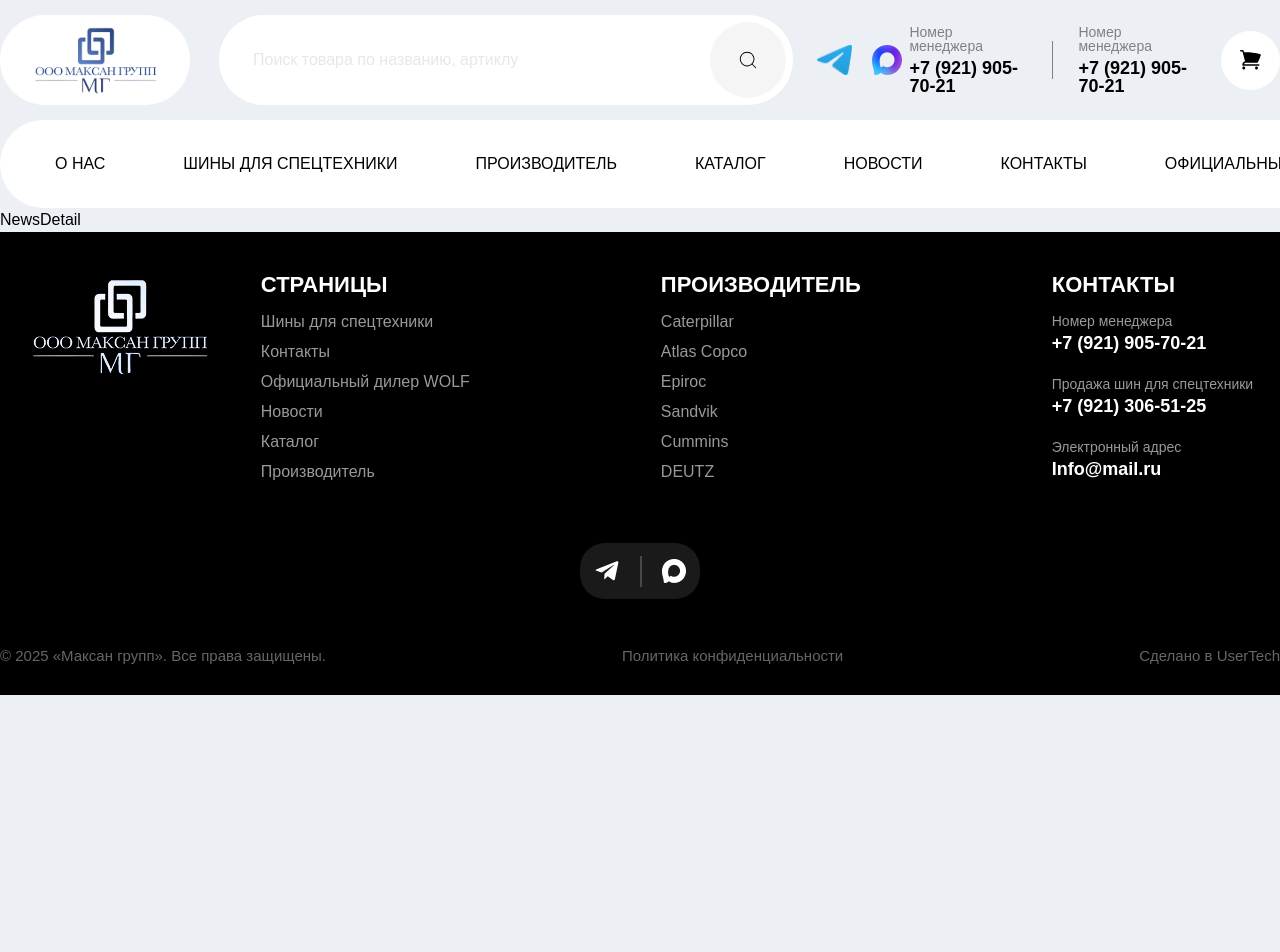
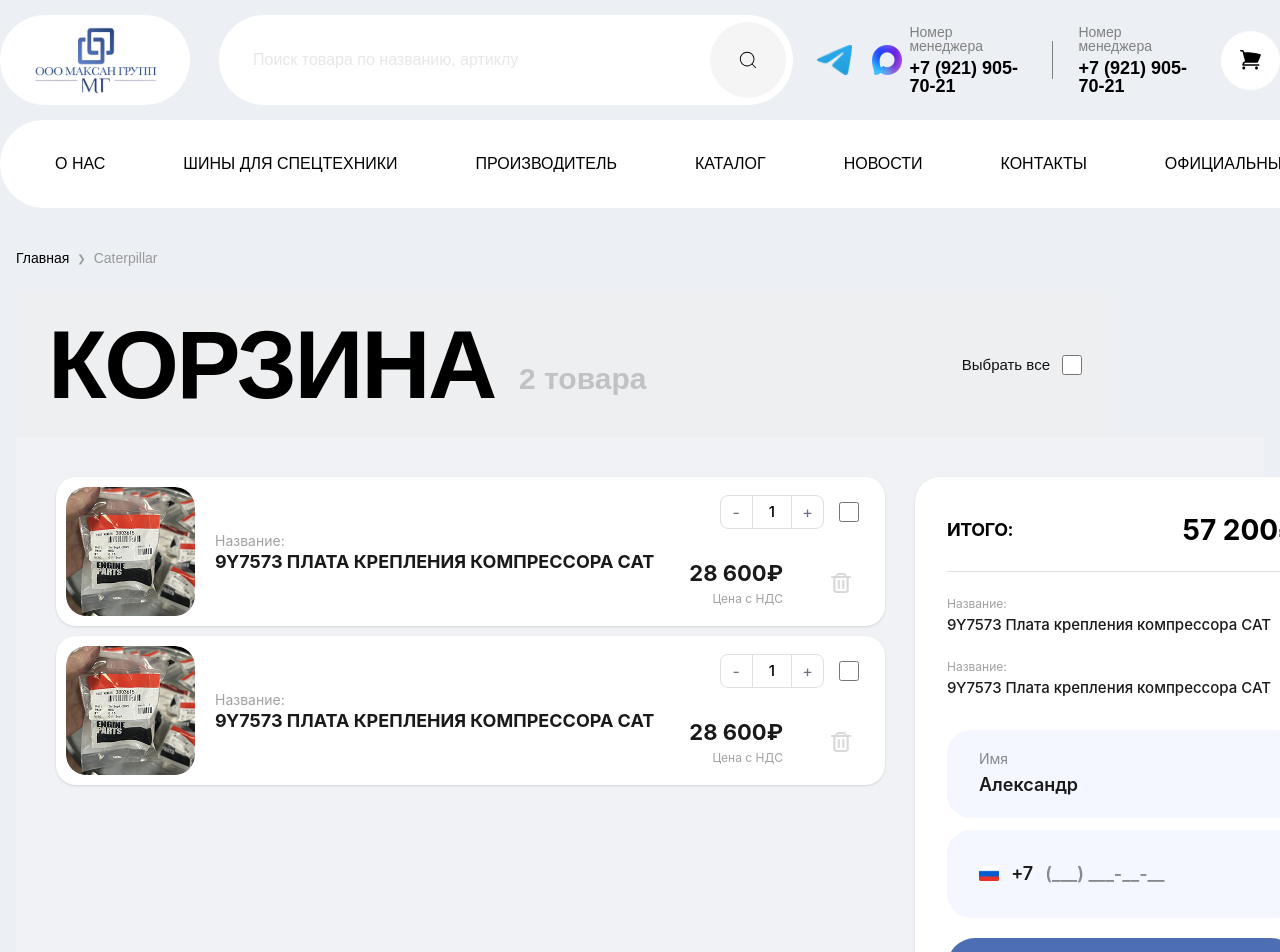
Before and after one commit to KJDev99/shina, a React (Vite) app: page /news/1 in a window 1280 px wide. Shown: the top 952 px of the page. Before the commit the page ends 800 px from the top, so only its background shows below. Built offline with nearby package versions, Linux system fonts and the light colour scheme; a web font is replaced by a local one.

Commit message:
tayyor boldi

```diff
--- a/src/components/news/newsDetail.jsx
+++ b/src/components/news/newsDetail.jsx
@@ -4,6 +4,11 @@ import Badge from "../ui/Badge";
 export default function NewsDetail() {
   return (
     <div>
+      <div className="flex items-center gap-2 mb-6 text-[14px]">
+        <span className="text-black">Главная</span>
+        <span className="text-[#999999] text-[10px]">❯</span>
+        <span className="text-[#999999]">Caterpillar</span>
+      </div>
     </div>
   );
 }
--- a/src/components/ui/Siroj.jsx
+++ b/src/components/ui/Siroj.jsx
@@ -1,9 +1,43 @@
-import React from 'react'
+import React from "react";
 
 export default function Sirojcard() {
   return (
-    <div className='max-w-7xl m-auto'>
-    <div className="w-[351px] h-[428px] rounded-3xl"></div>
+    <div className="w-[829px] h-[149px] rounded-[20px] bg-white flex items-center p-[10px] gap-[20px]">
+      <div className="w-[129px] h-[129px] rounded-[20px] overflow-hidden flex-shrink-0">
+        <img
+          src="/quvonch/Siroj/hi.png"
+          alt=""
+          className="w-full h-full object-cover"
+        />
+      </div>
+
+      <div className="flex flex-col justify-center flex-1">
+        <p className="text-[15px] font-normal text-gray-400">Название:</p>
+        <h2 className="text-[20px] font-semibold leading-tight">
+          9Y7573 ПЛАТА КРЕПЛЕНИЯ КОМПРЕССОРА CAT
+        </h2>
+      </div>
+
+      <div className="flex flex-col items-end justify-between h-full">
+        <div className="flex items-center gap-[11px] ">
+          <button className="w-[30px] h-[30px] rounded-md border">-</button>
+          <span className="text-[16px]">1</span>
+          <button className="w-[30px] h-[30px] rounded-md border">+</button>
+          <input type="checkbox" className="ml-[41px] w-[18px] h-[18px]" />
+        </div>
+
+        <div className="flex items-center gap-[15px]">
+          <div className="text-right">
+            <p className="text-[20px] font-semibold">28 600₽</p>
+            <p className="text-[12px] text-gray-400">Цена с НДС</p>
+          </div>
+          <img
+            src="/quvonch/Siroj/bye.png"
+            alt=""
+            className="w-[20px] h-[20px] ml-[48px]"
+          />
+        </div>
+      </div>
     </div>
-  )
+  );
 }
--- a/src/components/ui/cantactform.jsx
+++ b/src/components/ui/cantactform.jsx
@@ -1,4 +1,3 @@
-
 export default function CantactForm() {
   return (
     <div className="w-[1400px] m-auto h-[435px] rounded-[25px] mb-[100px] bg-white  mt-[150px]">
@@ -18,28 +17,41 @@ export default function CantactForm() {
         />
       </div>
 
-            <div className="flex gap-[11px] mt-[30px] ">
-                <button className="w-[352px] h-[101px]  ml-[11px] rounded-3xl bg-[#F4F7FF]">
-                    <h1 className="text-[#848B8C] text-base font-nor">Имя</h1>
-                    <h2 className="text-lg font-medium">Александр</h2>
-                </button>
-                <button className="w-[353px] h-[101px]  rounded-3xl bg-[#F4F7FF]">
-                    <h1 className="text-[#848B8C] font-normal text-lg">
-                        Электронный адрес
-                    </h1>
-                </button>
-                <button className="w-[352px] h-[101px]  rounded-3xl bg-[#F4F7FF]">
-                    <div className="flex gap-3 ml-[25px]">
-                        {" "}
-                        <img src="/quvonch/Siroj/image0.png" alt="" />
-                        <h2>+7</h2>
-                        <h3 className="text-[#848B8C]">(___) ___-__-__</h3>
+      <div className="flex gap-3 mt-8">
+        <div className="w-[352px] h-[101px] rounded-3xl bg-[#F4F7FF] flex flex-col justify-center px-6">
+          <label className="text-[#848B8C] text-sm">Имя</label>
+          <input
+            type="text"
+            placeholder="Александр"
+            className="bg-transparent text-lg font-medium outline-none placeholder:text-black"
+          />
         </div>
-                </button>
-                <button className="w-[263px] h-[101px]  rounded-3xl bg-[#355094]">
-                    <h1 className="text-white">Отправить</h1>
+
+        <div className="w-[352px] h-[101px] rounded-3xl bg-[#F4F7FF] flex flex-col justify-center px-6">
+          <label className="text-[#848B8C] text-sm">Электронный адрес</label>
+          <input
+            type="email"
+            placeholder="example@mail.com"
+            className="bg-transparent text-lg font-medium outline-none"
+          />
+        </div>
+
+        <div className="w-[352px] h-[101px] rounded-3xl bg-[#F4F7FF] flex items-center px-6">
+          <div className="flex items-center gap-3 w-full">
+            <img src="/quvonch/Siroj/image0.png" alt="" className="w-6 h-6" />
+            <span className="text-lg font-medium">+7</span>
+            <input
+              type="tel"
+              placeholder="(___) ___-__-__"
+              className="bg-transparent text-lg outline-none w-full placeholder:text-[#848B8C]"
+            />
+          </div>
+        </div>
+
+        <button className="w-[263px] h-[101px] rounded-3xl bg-[#355094] flex items-center justify-center">
+          <span className="text-white text-lg font-medium">Отправить</span>
         </button>
       </div>
     </div>
-    )
+  );
 }
--- a/src/pages/siroj/news-detail.jsx
+++ b/src/pages/siroj/news-detail.jsx
@@ -1,7 +1,155 @@
+export default function NewsDetail() {
+  return (
+    <div className="max-w-[1436px] m-auto py-10 px-4">
+      <div className="flex items-center gap-2 mb-6 text-[14px]">
+        <span className="text-black">Главная</span>
+        <span className="text-[#999999] text-[10px]">❯</span>
+        <span className="text-[#999999]">Caterpillar</span>
+      </div>
+      <div className="flex items-center justify-between bg-[#EDEFF1] px-8 py-6 mr-[150px]">
+        <div className="flex items-end gap-6">
+          <h1 className="text-8xl font-semibold uppercase tracking-tight  text-black">
+            Корзина
+          </h1>
+          <span className="text-[30px] font-semibold text-[#11111133] mb-3">
+            2 товара
+          </span>
+        </div>
 
+        <label className="flex items-center gap-3 font-medium text-[15px] text-[#111111] cursor-pointer">
+          <span>Выбрать все</span>
+          <input type="checkbox" className="w-5 h-5" />
+        </label>
+      </div>
+      <div className="flex items-start gap-[30px] bg-[#F0F2F5] p-10 font-sans">
+        <div className="flex flex-col gap-[10px]">
+          {[1, 2].map((item) => (
+            <div
+              key={item}
+              className="w-[829px] h-[149px] rounded-[20px] bg-white flex items-center p-[10px] gap-[20px] shadow-sm"
+            >
+              <div className="w-[129px] h-[129px] rounded-[20px] overflow-hidden flex-shrink-0">
+                <img
+                  src="/quvonch/Siroj/hi.png"
+                  alt=""
+                  className="w-full h-full object-cover"
+                />
+              </div>
 
-export default function NewsDetail() {
-    return (
-        <div>NewsDetail</div>
-    )
+              <div className="flex flex-col justify-center flex-1">
+                <p className="text-[14px] font-normal text-[#A1A1A1]">
+                  Название:
+                </p>
+                <h2 className="text-[18px] font-bold leading-tight text-[#1A1A1A] uppercase">
+                  9Y7573 ПЛАТА КРЕПЛЕНИЯ КОМПРЕССОРА CAT
+                </h2>
+              </div>
+
+              <div className="flex flex-col items-end justify-between h-full py-2 pr-4">
+                <div className="flex items-center gap-[15px]">
+                  <div className="flex items-center border border-[#E0E0E0] rounded-lg overflow-hidden bg-white">
+                    <button className="w-[32px] h-[32px] flex items-center justify-center text-gray-500 hover:bg-gray-50 transition-colors border-r border-[#E0E0E0]">
+                      -
+                    </button>
+                    <span className="px-4 text-[15px] font-medium">1</span>
+                    <button className="w-[32px] h-[32px] flex items-center justify-center text-gray-500 hover:bg-gray-50 transition-colors border-l border-[#E0E0E0]">
+                      +
+                    </button>
+                  </div>
+                  <input
+                    type="checkbox"
+                    className="w-[20px] h-[20px] rounded border-[#C4C4C4] accent-[#4E6EB3] cursor-pointer"
+                  />
+                </div>
+
+                <div className="flex items-center gap-[40px]">
+                  <div className="text-right">
+                    <p className="text-[22px] font-bold text-[#1A1A1A]">
+                      28 600₽
+                    </p>
+                    <p className="text-[12px] text-[#A1A1A1]">Цена с НДС</p>
+                  </div>
+                  <button className="p-2 hover:bg-gray-50 rounded-full transition-colors">
+                    <img
+                      src="/quvonch/Siroj/bye.png"
+                      alt=""
+                      className="w-[20px] h-[20px] opacity-40"
+                    />
+                  </button>
+                </div>
+              </div>
+            </div>
+          ))}
+        </div>
+
+        <div className="w-[430px] bg-white rounded-[25px] p-8 shadow-sm flex flex-col">
+          <div className="flex justify-between items-center border-b border-[#E0E0E0] pb-5 mb-6">
+            <span className="text-lg font-bold uppercase tracking-tight text-black">
+              итого:
+            </span>
+            <span className="text-[28px] font-bold text-black">57 200₽</span>
+          </div>
+
+          <div className="flex flex-col gap-6 mb-8">
+            {[1, 2].map((i) => (
+              <div key={i} className="flex flex-col">
+                <label className="text-[#A1A1A1] text-xs mb-1">Название:</label>
+                <p className="text-[#1A1A1A] text-[15px] font-medium leading-tight">
+                  9Y7573 Плата крепления компрессора CAT
+                </p>
+              </div>
+            ))}
+          </div>
+
+          <div className="flex flex-col gap-3">
+            <div className="w-full h-[88px] rounded-[24px] bg-[#F4F7FF] flex flex-col justify-center px-8">
+              <label className="text-[#848B8C] text-sm mb-0.5">Имя</label>
+              <input
+                type="text"
+                placeholder="Александр"
+                className="bg-transparent text-[#1A1A1A] text-lg font-semibold outline-none placeholder:text-[#1A1A1A]"
+              />
+            </div>
+
+            <div className="w-full h-[88px] rounded-[24px] bg-[#F4F7FF] flex items-center px-8">
+              <div className="flex items-center gap-3 w-full">
+                <img
+                  src="/quvonch/Siroj/image0.png"
+                  alt=""
+                  className="w-6 h-4 object-contain"
+                />
+                <span className="text-lg font-semibold text-[#1A1A1A]">+7</span>
+                <input
+                  type="tel"
+                  placeholder="(___) ___-__-__"
+                  className="bg-transparent text-lg font-semibold outline-none w-full placeholder:text-[#848B8C]"
+                />
+              </div>
+            </div>
+
+            <button className="w-full h-[96px] rounded-[28px] bg-[#4E6EB3] hover:bg-[#3d5a9c] transition-all flex items-center justify-center mt-2">
+              <span className="text-white text-[15px] font-bold uppercase tracking-[1px]">
+                Отправить заявку
+              </span>
+            </button>
+          </div>
+
+          <div className="mt-6 flex gap-3 px-1">
+            <input
+              type="checkbox"
+              className="w-5 h-5 rounded border-[#C4C4C4] mt-1 accent-[#4E6EB3] flex-shrink-0 cursor-pointer"
+            />
+            <label className="text-[#A1A1A1] text-[11px] leading-[1.5]">
+              Я даю свое согласие на обработку персональных данных в
+              соответствии с ФЗ №152-ФЗ "О персональных данных" на условиях и
+              для целей, определенных{" "}
+              <span className="underline cursor-pointer">
+                Политикой Конфиденциальности.
+              </span>
+            </label>
+          </div>
+        </div>
+      </div>
+    </div>
+  );
 }
```
Also changed, not shown: src/pages/siroj/contact.jsx (+14 -13 lines), public/quvonch/Siroj/bye.png (added), public/quvonch/Siroj/hi.png (added). Lines whose indentation alone changed are shown as unchanged.
